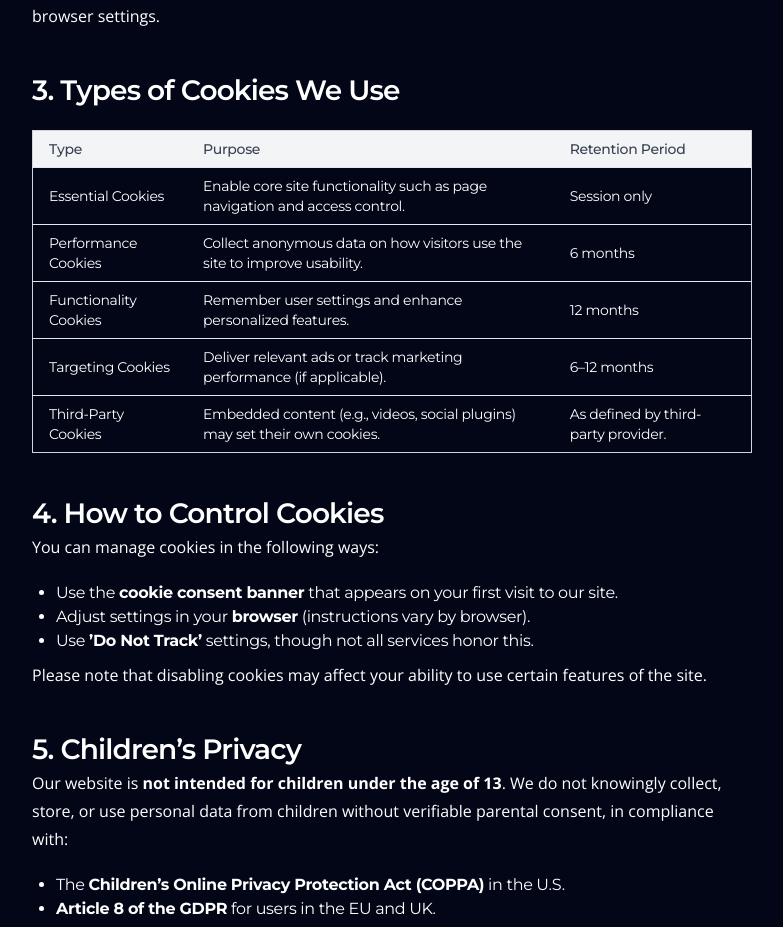
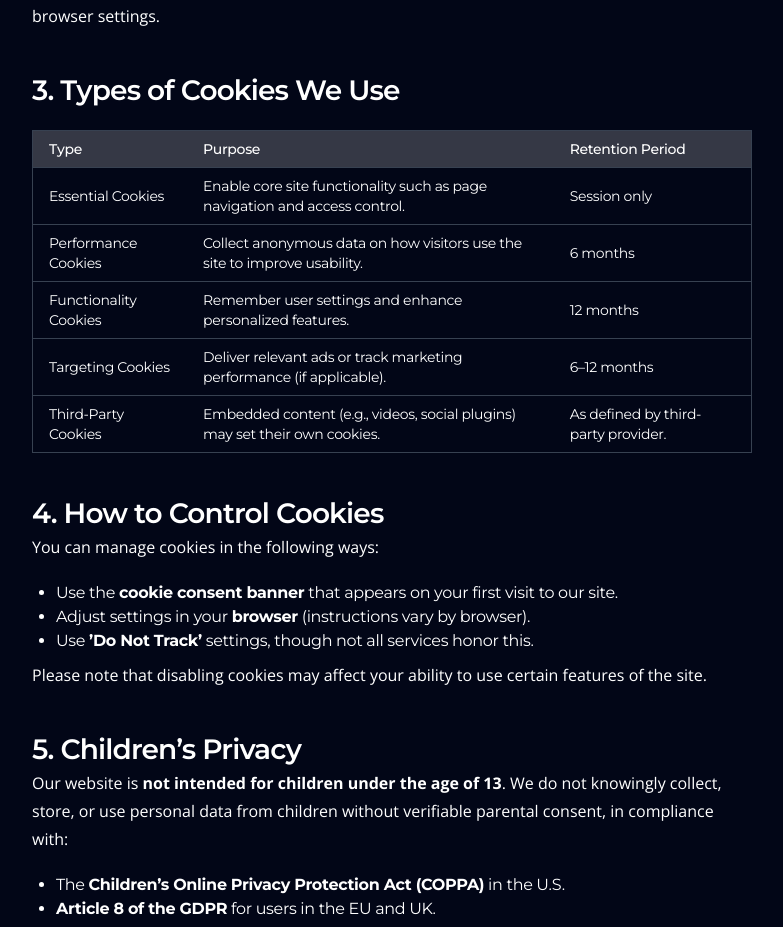
Before and after one commit to abhishekg2505/quranium-web-v3-staging, a Next.js app: page /cookies-policy in a window 1280 px wide. Shown: the part 828-1755 px from the top of the page, without its empty margins (248-1031 px from the left). Built offline with nearby package versions, Linux system fonts and the light colour scheme.

Commit message:
increase padding

```diff
--- a/src/components/cookiesPolicy/CookiesPolicy.tsx
+++ b/src/components/cookiesPolicy/CookiesPolicy.tsx
@@ -52,37 +52,39 @@ const CookiesPolicy = () => {
         <div className="pointers mt-10">
           <h2 className="text-h4 font-montserrat font-semibold">3. Types of Cookies We Use</h2>
           <div className="overflow-x-auto mt-5">
-            <table className="min-w-full border border-gray-300 text-left text-sm">
-              <thead className="bg-gray-100">
+            <table className="min-w-full border border-gray-700 text-left text-sm">
+              <thead className="bg-[rgba(255,255,255,0.2)]">
                 <tr>
-                  <th className="px-4 py-2 border-b font-medium text-gray-700">Type</th>
-                  <th className="px-4 py-2 border-b font-medium text-gray-700">Purpose</th>
-                  <th className="px-4 py-2 border-b font-medium text-gray-700">Retention Period</th>
+                  <th className="px-4 py-2 border-b border-gray-700 font-medium">Type</th>
+                  <th className="px-4 py-2 border-b border-gray-700 font-medium">Purpose</th>
+                  <th className="px-4 py-2 border-b border-gray-700 font-medium">
+                    Retention Period
+                  </th>
                 </tr>
               </thead>
               <tbody>
-                <tr className="border-b">
+                <tr className="border-b border-gray-700">
                   <td className="px-4 py-2">Essential Cookies</td>
                   <td className="px-4 py-2">
                     Enable core site functionality such as page navigation and access control.
                   </td>
                   <td className="px-4 py-2">Session only</td>
                 </tr>
-                <tr className="border-b">
+                <tr className="border-b border-gray-700">
                   <td className="px-4 py-2">Performance Cookies</td>
                   <td className="px-4 py-2">
                     Collect anonymous data on how visitors use the site to improve usability.
                   </td>
                   <td className="px-4 py-2">6 months</td>
                 </tr>
-                <tr className="border-b">
+                <tr className="border-b border-gray-700">
                   <td className="px-4 py-2">Functionality Cookies</td>
                   <td className="px-4 py-2">
                     Remember user settings and enhance personalized features.
                   </td>
                   <td className="px-4 py-2">12 months</td>
                 </tr>
-                <tr className="border-b">
+                <tr className="border-b border-gray-700">
                   <td className="px-4 py-2">Targeting Cookies</td>
                   <td className="px-4 py-2">
                     Deliver relevant ads or track marketing performance (if applicable).
```
